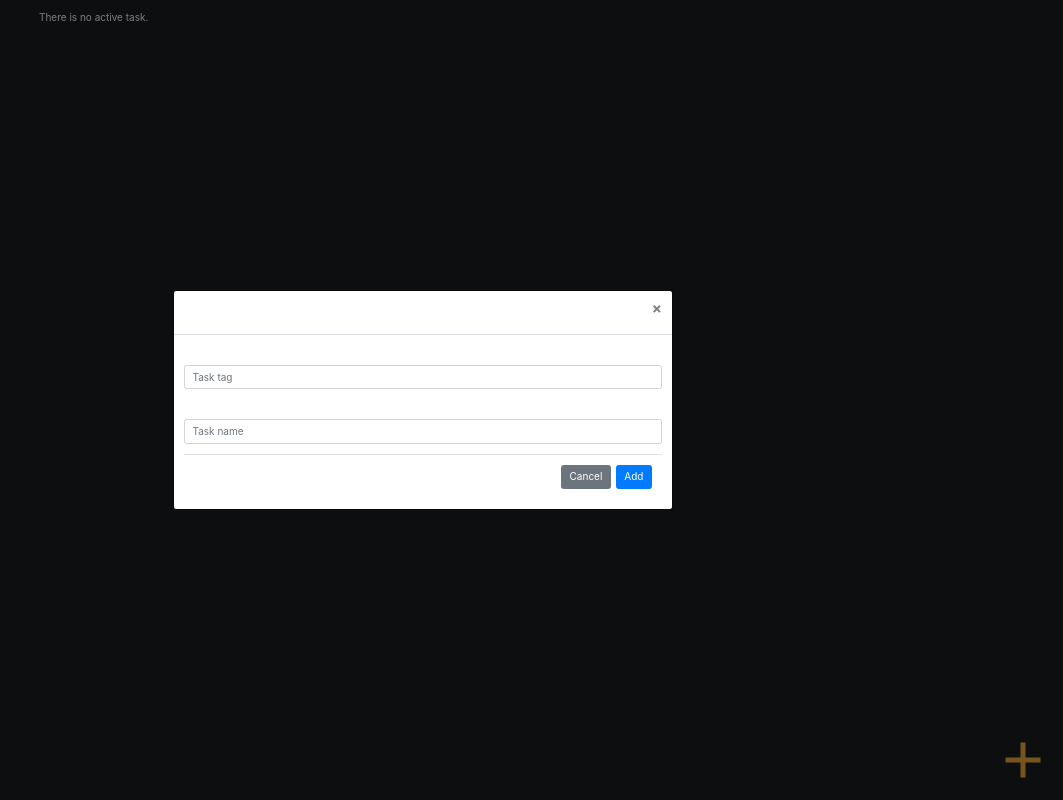
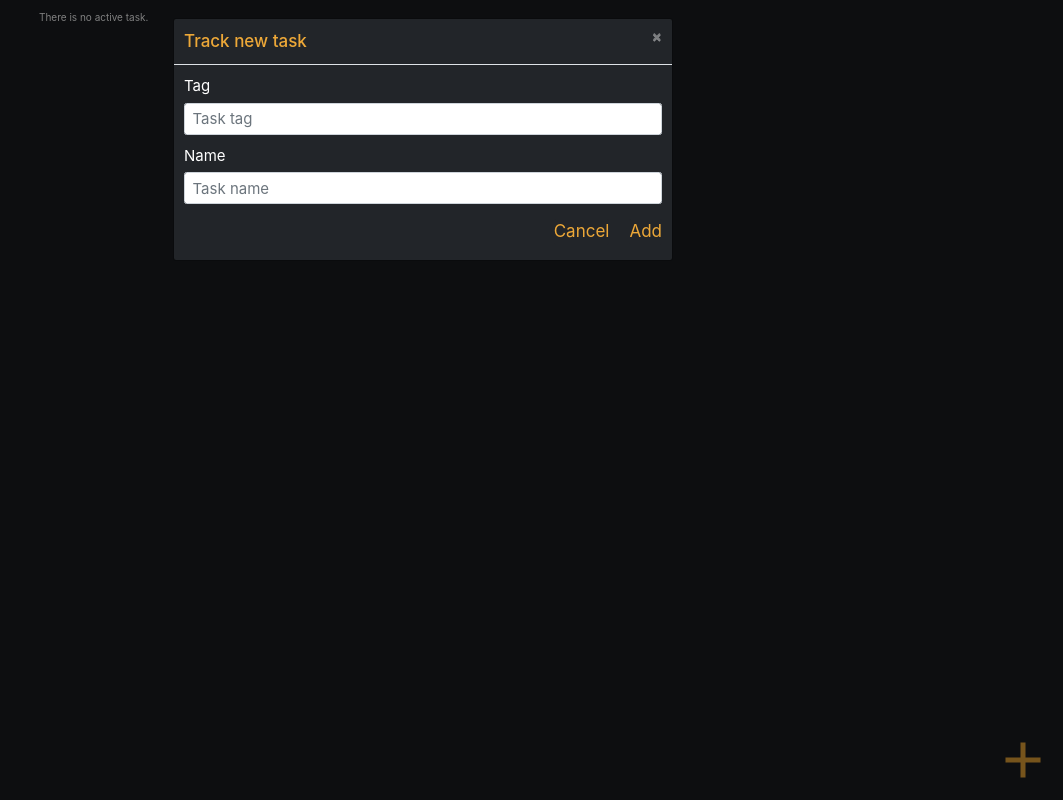
Before and after one commit to counterall/tracking-time, a React (Create React App) app: page / in a window 1280 px wide. Both pictures are taken after a click on the button 1240 px from the left and 760 px from the top of the page. Shown: the whole page, without its empty margins (217-1280 px from the left). Built offline with nearby package versions, Linux system fonts and the light colour scheme.

Commit message:
style the add-new-task modal

```diff
--- a/src/components/add_task/AddTaskModal.js
+++ b/src/components/add_task/AddTaskModal.js
@@ -17,9 +17,9 @@ function AddTaskModal(props) {
     };
 
     return (
-        <Modal {...props} className="add-task-modal" centered>
+        <Modal {...props} className="add-task-modal">
             <Modal.Header closeButton>
-            <Modal.Title>Add new task to track</Modal.Title>
+            <Modal.Title>Track new task</Modal.Title>
             </Modal.Header>
             <Modal.Body>
                 <Form noValidate validated={validated} onSubmit={handleSubmit} className="add-task-modal__form">
@@ -49,14 +49,14 @@ function AddTaskModal(props) {
                             Please name your task.
                         </Form.Control.Feedback>
                     </Form.Group>
-                    <Modal.Footer>
-                        <Button variant="secondary" onClick={props.onHide}>
+                    <div className="btns">
+                        <Button className="btns-cancel" onClick={props.onHide}>
                             Cancel
                         </Button>
-                        <Button variant="primary" type="submit">
+                        <Button className="btns-add" type="submit">
                             Add
                         </Button>
-                    </Modal.Footer>
+                    </div>
                 </Form>
             </Modal.Body>
         </Modal>
--- a/src/style/_var.scss
+++ b/src/style/_var.scss
@@ -1,3 +1,6 @@
 $max-width: 768px;
+
+$theme: #eda838;
 $primary-fg: rgb(209,210,211);
 $primary-bg: rgb(26, 29, 33);
+$secondary-bg: rgb(34,37,41);
--- a/src/style/modules/_add_task.scss
+++ b/src/style/modules/_add_task.scss
@@ -22,3 +22,43 @@
         }
     }
 }
+
+.add-task-modal {
+    .modal-content {
+        background-color: $secondary-bg;
+
+        .modal-title {
+            color: $theme;
+            font-size: 1.7rem;
+        }
+
+        .add-task-modal__form{
+            label, input {
+                font-size: 1.5rem;
+            }
+        }
+
+        button.close {
+            color: $primary-fg;
+        }
+
+        .btns {
+            display: flex;
+            flex-flow: row nowrap;
+            justify-content: flex-end;
+            padding: 5px 0;
+
+            button {
+                background-color: $secondary-bg;
+                color: $theme;
+                border: none;
+                font-size: 1.7rem;
+                padding: 0;
+
+                &.btns-cancel {
+                    margin-right: 20px;
+                }
+            }
+        }
+    }
+}
```
